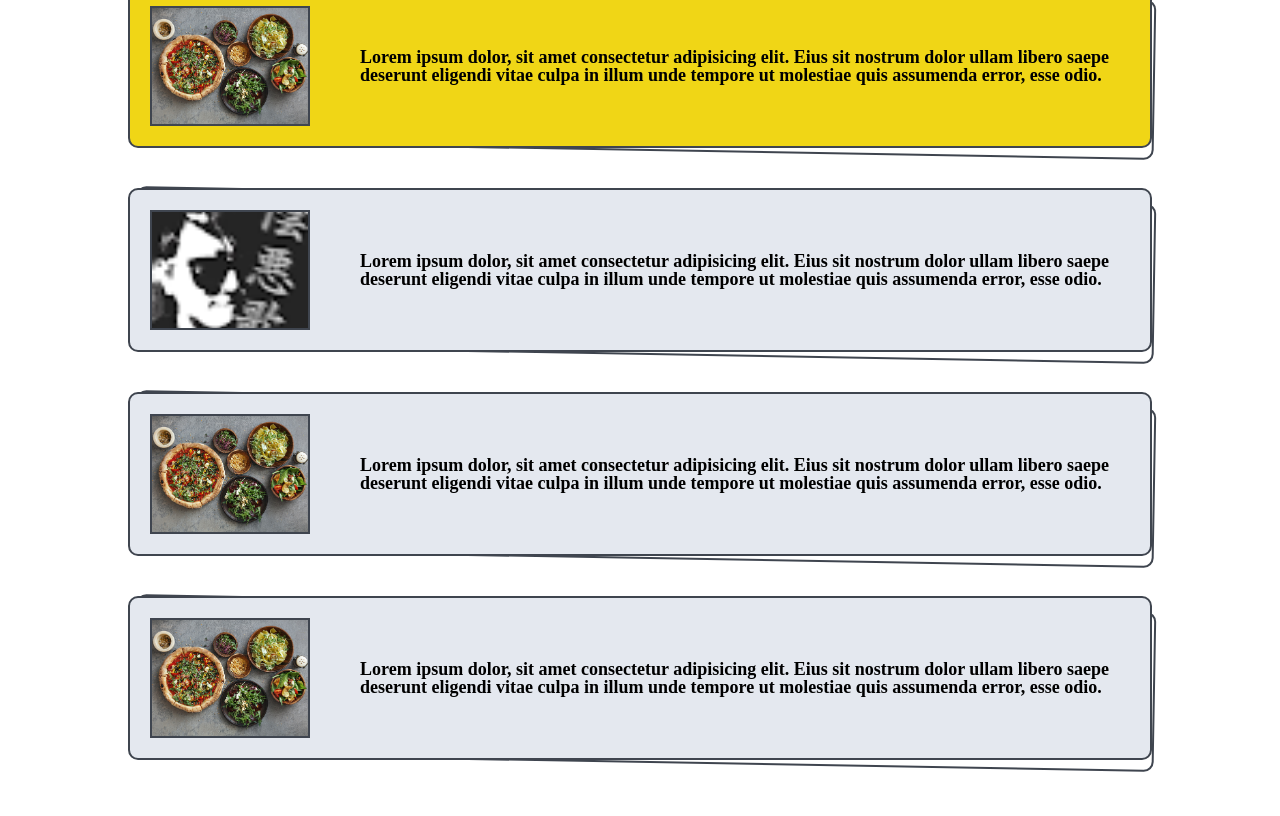
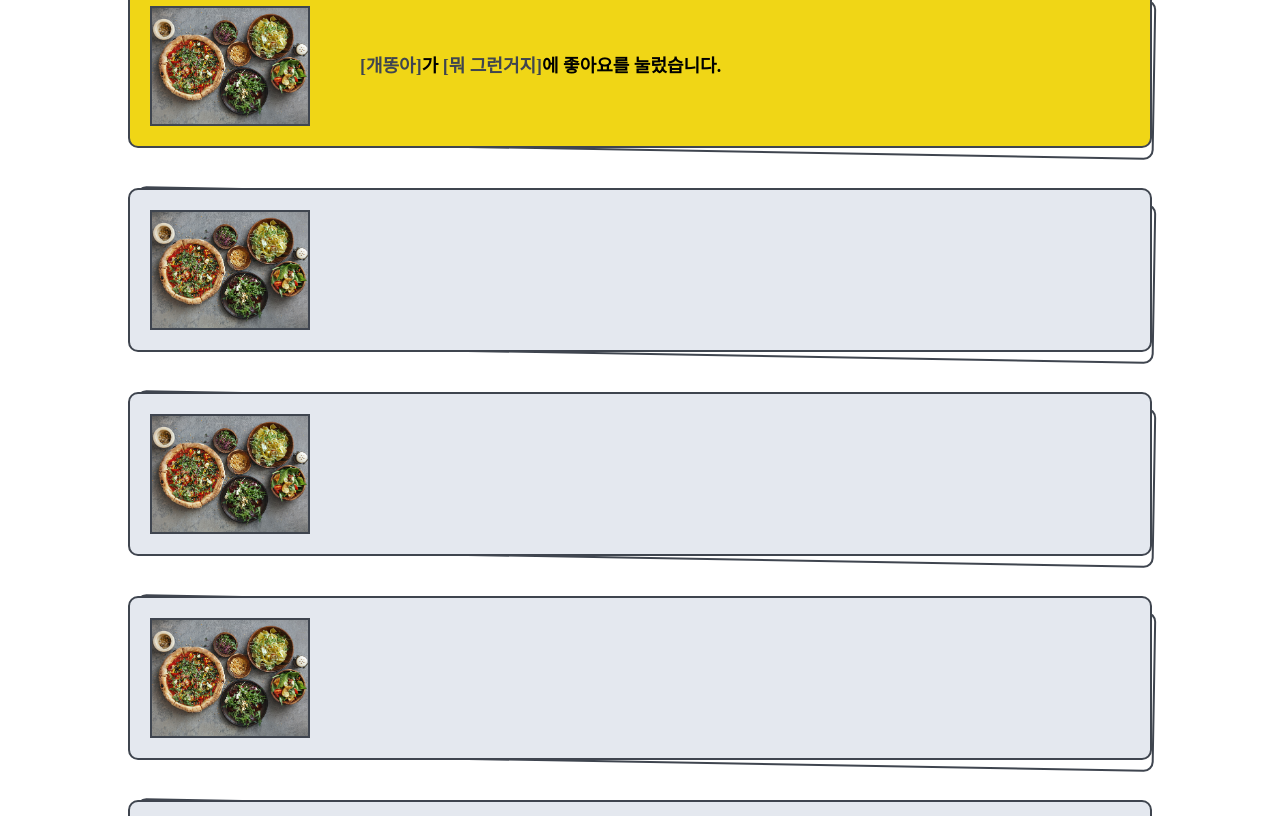
Before and after one commit to doakuma/MMER, a Next.js app in the folder front/: page /user in a window 1280 px wide. Shown: the part 1529-2345 px from the top of the page. Built offline with nearby package versions, Linux system fonts and the light colour scheme.

Commit message:
[dev] 알람 dummy set

```diff
--- a/front/pages/user/UserNotification.tsx
+++ b/front/pages/user/UserNotification.tsx
@@ -1,10 +1,141 @@
 import Layout from "../../components/common/Layout";
+import _ from "lodash";
+import Link from "next/link";
 
-const UserNotification = () => {
+const UserNotification = ({
+  notiData = [
+    {
+      notiDate: "", // 알람 일자
+      notiImage: "/images/stock/menu01.jpg", // 대상 레시피 이미지
+      notiTargetId: "56", // 대상 레시피 아이디
+      notiTargetNm: "뭐 그런거지", // 대상 레시피 이름
+      actUserNm: "개똥아", // 액션 사용자 이름
+      actUserId: "user0001", // 액션 사용자 ID
+      actType: "notiType0001", // 액션 타입 : 좋아요, 퍼가요, 댓글, 장보기, follow, 장보기 완료, 장보기 알람, 재료량 알람
+      notiReadYn: false,
+    },
+    {
+      notiImage: "/images/stock/menu01.jpg",
+      notiTargetId: "56",
+      notiTargetNm: "뭐 그런거지",
+      actUserNm: "개똥아",
+      actUserId: "user0001",
+      actType: "notiType0002",
+      notiReadYn: true,
+    },
+    {
+      notiImage: "/images/stock/menu01.jpg",
+      notiTargetId: "56",
+      notiTargetNm: "뭐 그런거지",
+      actUserNm: "개똥아",
+      actUserId: "user0001",
+      actType: "notiType0003",
+      notiReadYn: true,
+    },
+    {
+      notiImage: "/images/stock/menu01.jpg",
+      notiTargetId: "56",
+      notiTargetNm: "뭐 그런거지",
+      actUserNm: "개똥아",
+      actUserId: "user0001",
+      actType: "notiType0004",
+      notiReadYn: true,
+    },
+    {
+      notiImage: "/images/stock/menu01.jpg",
+      notiTargetId: "56",
+      notiTargetNm: "뭐 그런거지",
+      actUserNm: "개똥아",
+      actUserId: "user0001",
+      actType: "notiType0005",
+      notiReadYn: true,
+    },
+    {
+      notiImage: "/images/stock/menu01.jpg",
+      notiTargetId: "56",
+      notiTargetNm: "뭐 그런거지",
+      actUserNm: "개똥아",
+      actUserId: "user0001",
+      actType: "notiType0006",
+      notiReadYn: true,
+    },
+    {
+      notiImage: "/images/stock/menu01.jpg",
+      notiTargetId: "56",
+      notiTargetNm: "뭐 그런거지",
+      actUserNm: "개똥아",
+      actUserId: "user0001",
+      actType: "notiType0007",
+      notiReadYn: true,
+    },
+  ],
+}) => {
+  const notiContent = (notiType: any) => {
+    switch (_.get(notiType, "actType")) {
+      case "notiType0001": // 좋아요
+        return (
+          <>
+            <Link href={`/user/${_.get(notiType, "actUserId")}`}>
+              <a className="link-notification">
+                [{_.get(notiType, "actUserNm")}]
+              </a>
+            </Link>
+            가{" "}
+            <Link href={`/recipe/${_.get(notiType, "notiTargetId")}`}>
+              <a className="link-notification">
+                [{_.get(notiType, "notiTargetNm")}]
+              </a>
+            </Link>
+            에 좋아요를 눌렀습니다.
+          </>
+        );
+      // return (<Link href={/user/${notiType.actUserId}}><a>${notiType.actUser}</a></Link>가 ${notiType.notiTargetNm}에 좋아요를 눌렀습니다.;)
+      // case 'notiType0002' :
+      // return notiType = ``
+      // case 'notiType0003' :
+      // return notiType = ``
+      // case 'notiType0004' :
+      // return notiType = ``
+      // case 'notiType0005' :
+      // return notiType = ``
+      // case 'notiType0006' :
+      // return notiType = ``
+      // case 'notiType0007' :
+      // return notiType = ``
+      // case 'notiType0008' :
+      // return notiType = ``
+      default:
+        break;
+    }
+  };
   return (
     <section className="cont-section userInfo">
       <h3 className="tit-user">Notifications</h3>
-      <article className="box-notification">
+      <>
+        {!_.isEmpty(notiData) &&
+          notiData.map((row, idx) => {
+            return (
+              <article
+                className={
+                  _.get(row, "notiReadYn")
+                    ? "box-notification readed"
+                    : "box-notification"
+                }
+                key={idx}
+              >
+                <figure className="cont-notification">
+                  <span className="box-imgNoti">
+                    <img src={row.notiImage} alt="" className="imgNoti" />
+                  </span>
+                  <figcaption className="desc-notification">
+                    {notiContent(row)}
+                  </figcaption>
+                </figure>
+              </article>
+            );
+          })}
+      </>
+      {/* <article className="box-notification readed">
         <figure className="cont-notification">
           <span className="box-imgNoti">
             <img src="/images/stock/menu01.jpg" alt="" className="imgNoti" />
@@ -15,43 +146,7 @@ const UserNotification = () => {
             illum unde tempore ut molestiae quis assumenda error, esse odio.
           </figcaption>
         </figure>
-      </article>
-      <article className="box-notification readed">
-        <figure className="cont-notification">
-          <span className="box-imgNoti">
-            <img src="/images/user/@usericon.png" alt="" className="imgNoti" />
-          </span>
-          <figcaption className="desc-notification">
-            Lorem ipsum dolor, sit amet consectetur adipisicing elit. Eius sit
-            nostrum dolor ullam libero saepe deserunt eligendi vitae culpa in
-            illum unde tempore ut molestiae quis assumenda error, esse odio.
-          </figcaption>
-        </figure>
-      </article>
-      <article className="box-notification readed">
-        <figure className="cont-notification">
-          <span className="box-imgNoti">
-            <img src="/images/stock/menu01.jpg" alt="" className="imgNoti" />
-          </span>
-          <figcaption className="desc-notification">
-            Lorem ipsum dolor, sit amet consectetur adipisicing elit. Eius sit
-            nostrum dolor ullam libero saepe deserunt eligendi vitae culpa in
-            illum unde tempore ut molestiae quis assumenda error, esse odio.
-          </figcaption>
-        </figure>
-      </article>
-      <article className="box-notification readed">
-        <figure className="cont-notification">
-          <span className="box-imgNoti">
-            <img src="/images/stock/menu01.jpg" alt="" className="imgNoti" />
-          </span>
-          <figcaption className="desc-notification">
-            Lorem ipsum dolor, sit amet consectetur adipisicing elit. Eius sit
-            nostrum dolor ullam libero saepe deserunt eligendi vitae culpa in
-            illum unde tempore ut molestiae quis assumenda error, esse odio.
-          </figcaption>
-        </figure>
-      </article>
+      </article> */}
     </section>
   );
 };
--- a/front/styles/layout.css
+++ b/front/styles/layout.css
@@ -1073,6 +1073,10 @@
   font-size: 18px;
   font-weight: bold;
 }
+.link-notification {
+  font-weight: bold;
+  color: var(--color-black);
+}
 .imgUpload {
   overflow: hidden;
   position: relative;
```
